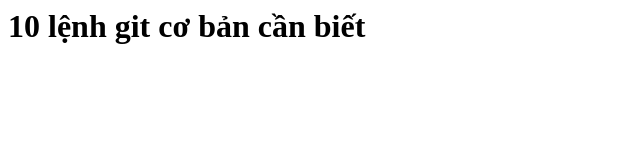
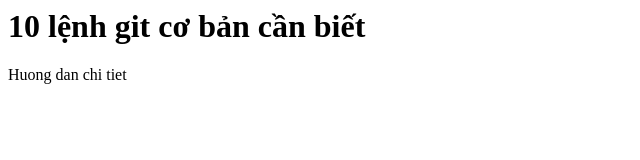
Before and after one commit to CuongTQ0012/Github_Tutorial, a plain HTML site: page index.html in a window 1280 px wide. Shown: the whole page, without its empty margins (0-640 px from the left). Drawn offline with Linux system fonts and the light colour scheme.

```diff
--- a/index.html
+++ b/index.html
@@ -7,5 +7,6 @@
 </head>
 <body>
     <h1>10 lệnh git cơ bản cần biết</h1>
+    <p>Huong dan chi tiet</p>
 </body>
 </html>
```
